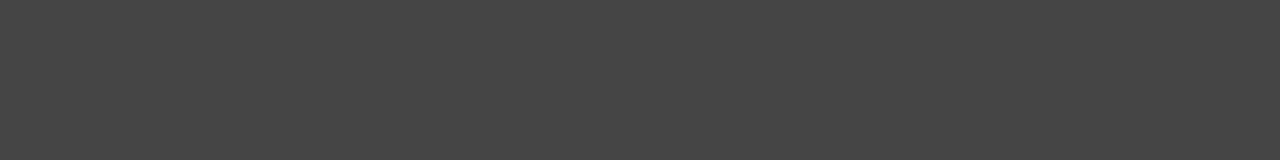
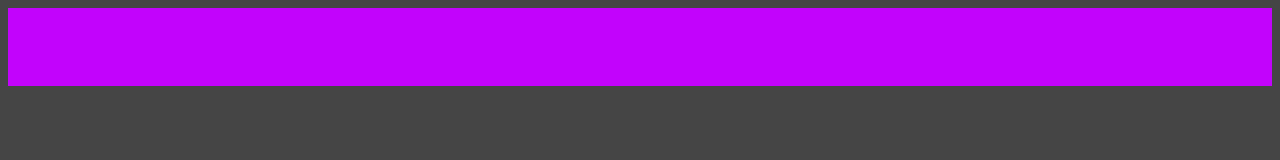
Before and after one commit to DevDrawnUnderCover/quakestudios.github.io, a plain HTML site: page new.html in a window 1280 px wide. Drawn offline with Linux system fonts and the light colour scheme.

Commit message:
Update new.html

```diff
--- a/new.html
+++ b/new.html
@@ -15,5 +15,7 @@
 
 	.navbar {
 		background-color: #c203fc;
+		width: 100%;
+		height: 10%;
 	}
 </style>
```
